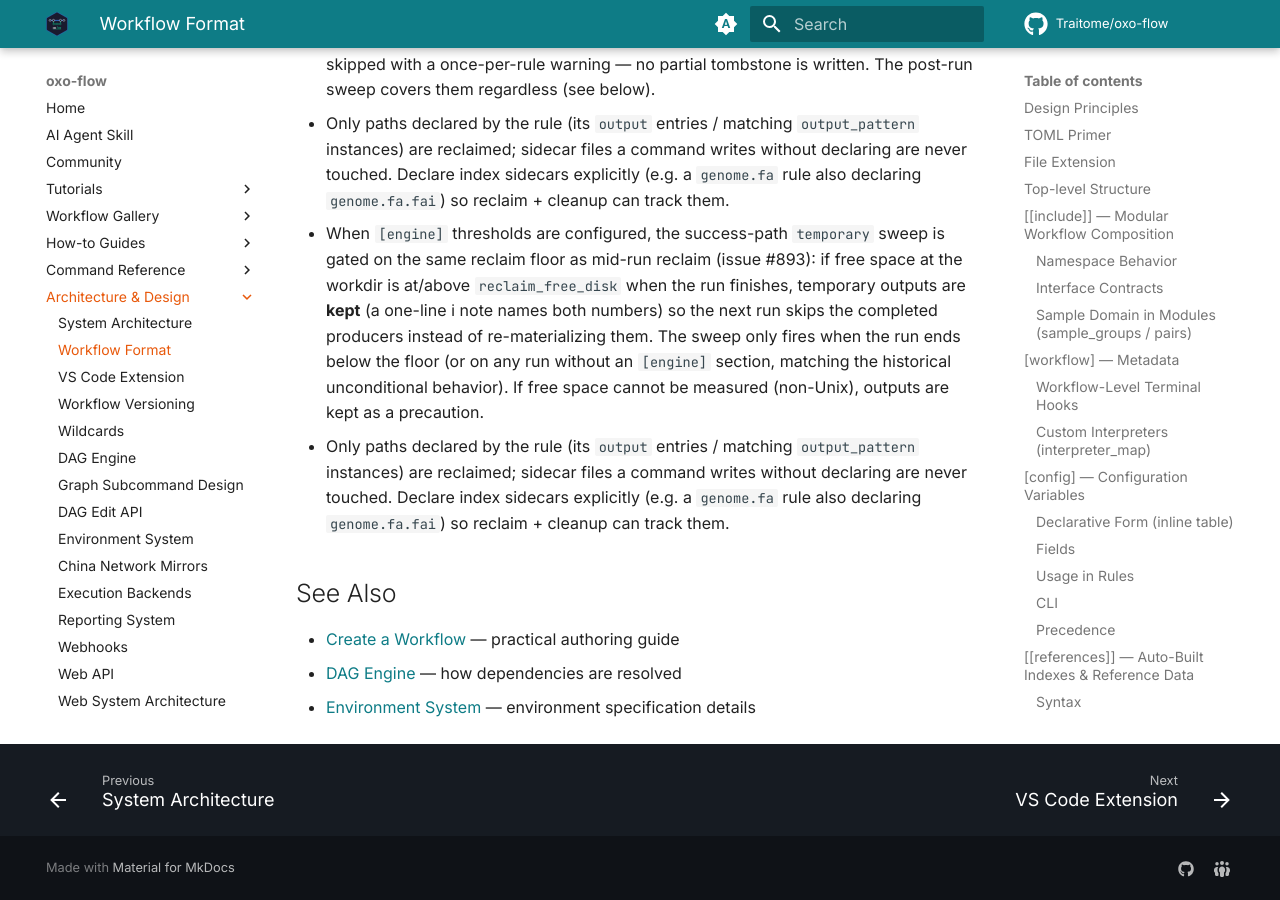
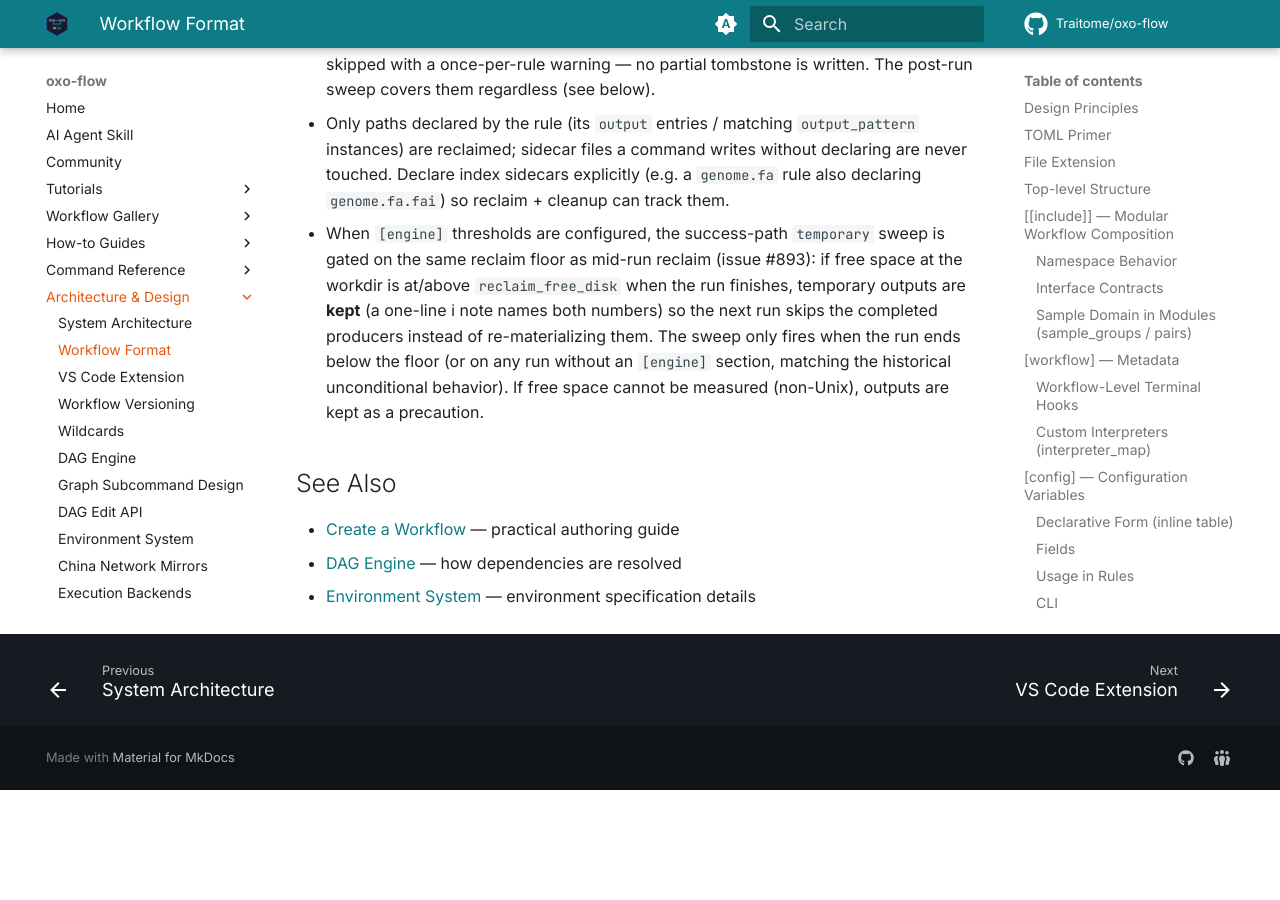
Before and after one commit to Traitome/oxo-flow, an MkDocs documentation site: the page built from docs/guide/src/reference/workflow-format.md, in a window 1280 px wide and 900 px high, scrolled down 77427 px. Built offline with MkDocs 1.6.1 and Material for MkDocs 9.7.7, drawn with Linux system fonts in a browser that asks for light colours; comment, search, counter and statistics services are not loaded; the version menu is left out; after the commit the page ends 78217 px from its top, so only the background shows below that.

Commit message:
docs+chore: fold review NITs (dup sidecar bullet, ungated chunk-cleanup rationale)
- workflow-format.md: drop the accidentally duplicated sidecar-scope
  bullet (review NIT-1; re-added during the [engine] bullet insertion).
- run.rs: one comment on the transform-chunk cleanup block stating why
  it is deliberately NOT gated by the #893 disk floor (review NIT-3).

Co-Authored-By: Claude Code <noreply@anthropic.com>

```diff
--- a/docs/guide/src/reference/workflow-format.md
+++ b/docs/guide/src/reference/workflow-format.md
@@ -3165,11 +3165,6 @@ Notes:
   ends below the floor (or on any run without an `[engine]` section,
   matching the historical unconditional behavior). If free space cannot
   be measured (non-Unix), outputs are kept as a precaution.
-- Only paths declared by the rule (its `output` entries / matching
-  `output_pattern` instances) are reclaimed; sidecar files a command
-  writes without declaring are never touched. Declare index sidecars
-  explicitly (e.g. a `genome.fa` rule also declaring `genome.fa.fai`) so
-  reclaim + cleanup can track them.
 
 ## See Also
 
```
Also changed, not shown: 1 other file.
